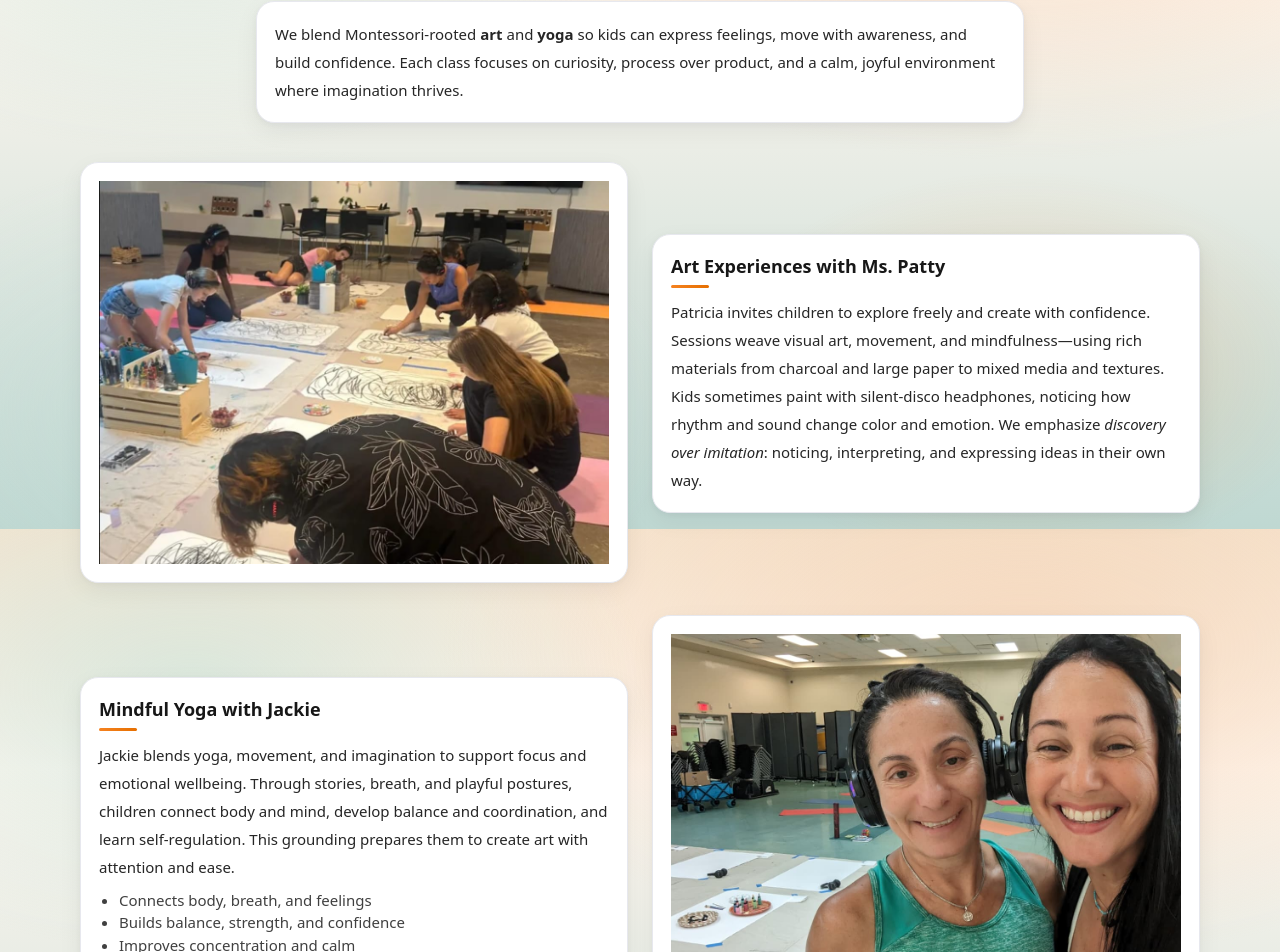
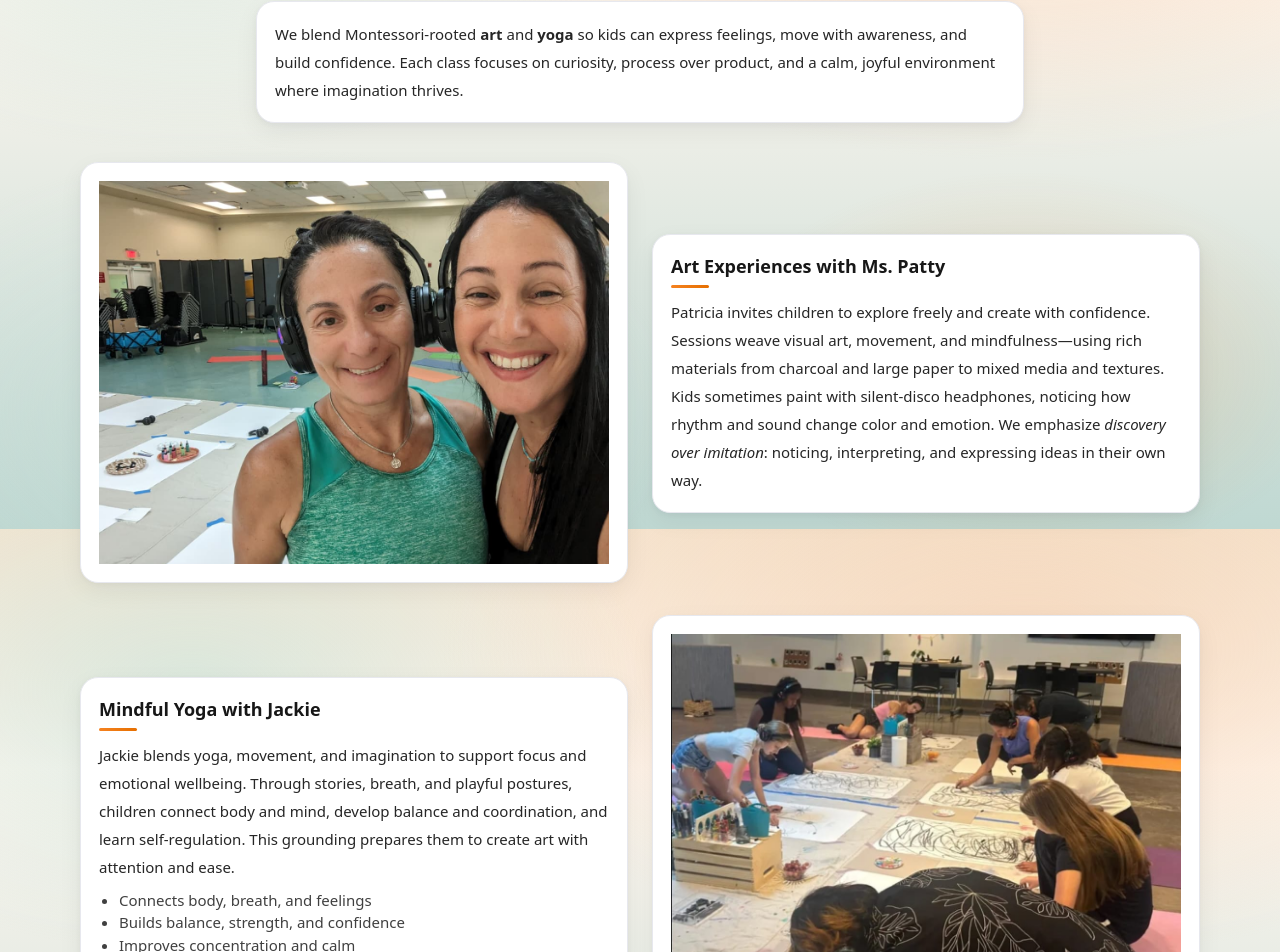
Before and after one commit to lucasgirlando/yogartkids-site, a Next.js app: page /about in a window 1280 px wide. Shown: the part 271-1223 px from the top of the page. Built offline with nearby package versions, Linux system fonts and the light colour scheme.

Commit message:
update text or images

```diff
--- a/app/about/page.js
+++ b/app/about/page.js
@@ -44,7 +44,7 @@ export default function AboutPage() {
         <section className="grid md:grid-cols-2 gap-6 items-center mb-8">
           <div className="card overflow-hidden p-0 float-card">
             <Image
-              src="/images/about-art.jpeg"   /* replace with your photo */
+              src="/images/about-yoga.jpeg"   /* replace with your photo */
               alt="Kids creating with color and movement"
               width={1600}
               height={1200}
@@ -83,7 +83,7 @@ export default function AboutPage() {
 
           <div className="order-1 md:order-2 card overflow-hidden p-0 float-card">
             <Image
-              src="/images/about-yoga.jpeg"   /* replace with your photo */
+              src="/images/about-art.jpeg"   /* replace with your photo */
               alt="Mindful yoga and creative flow"
               width={1600}
               height={1200}
```
